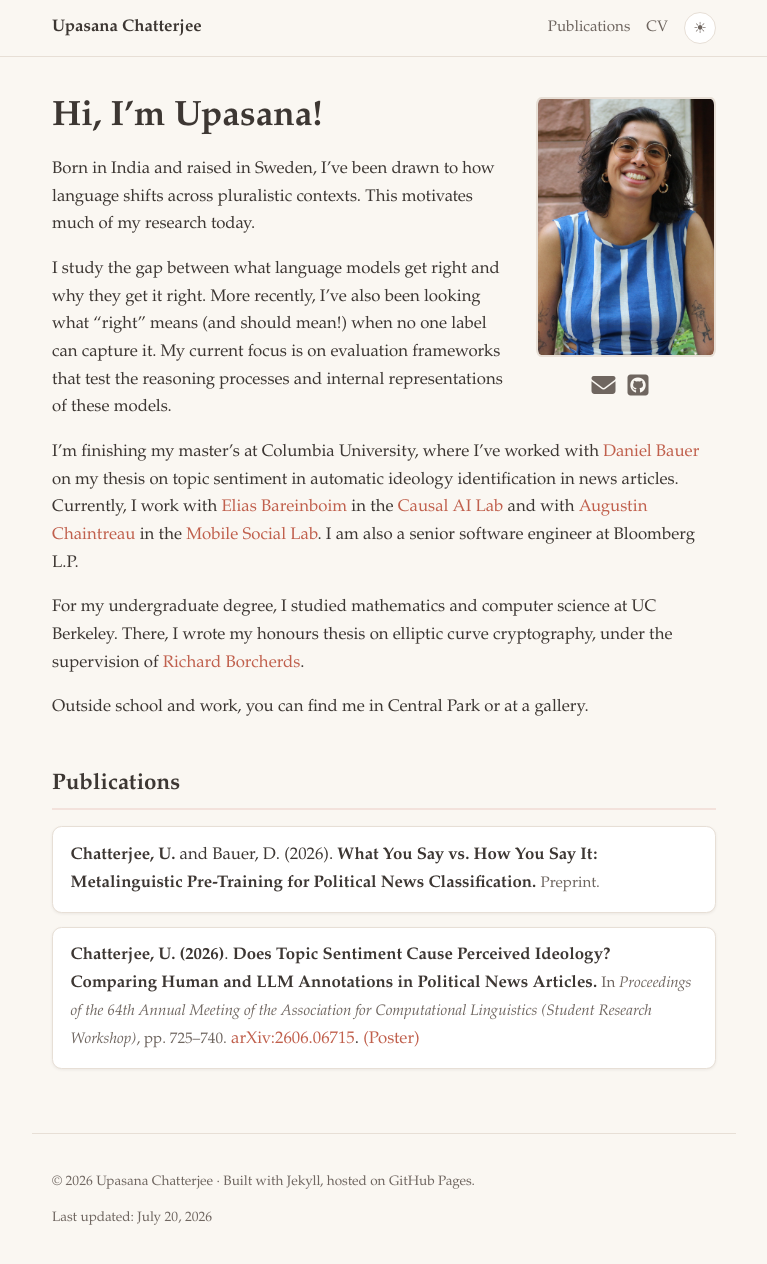
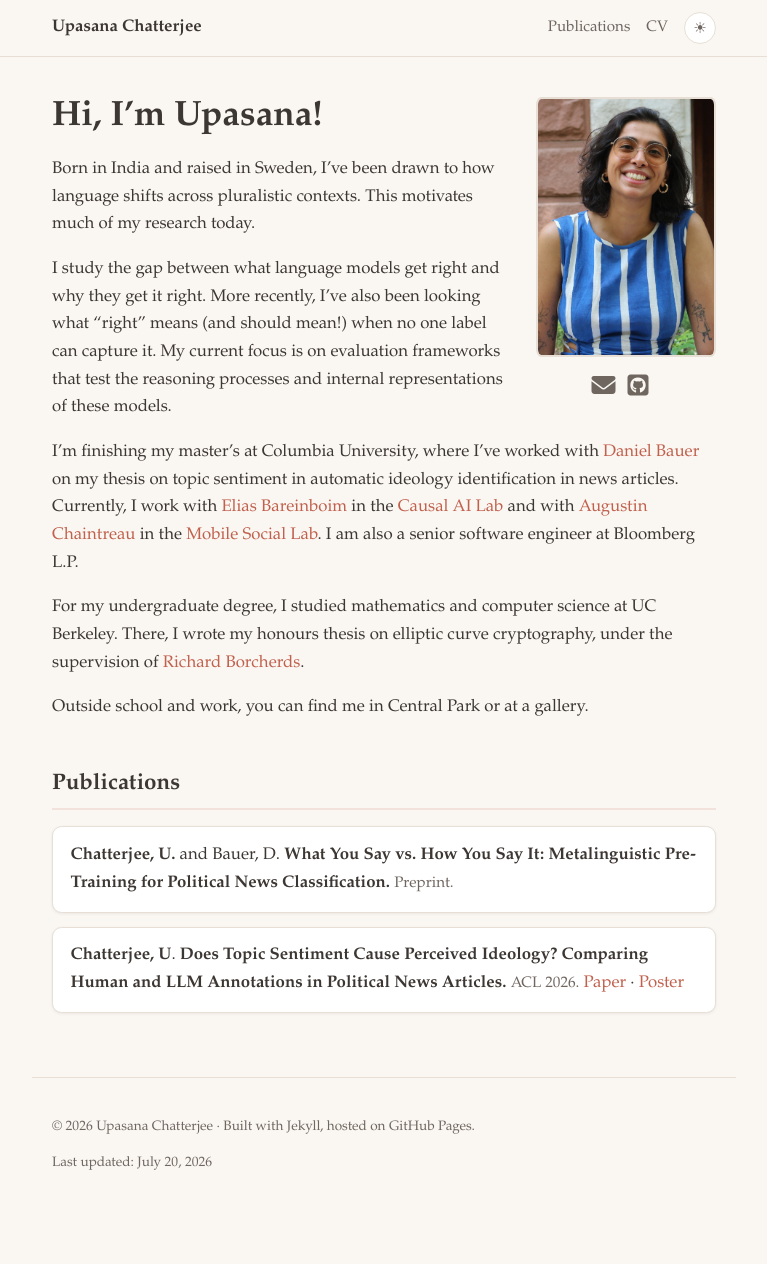
Before and after one commit to upasanachatterjee/upasanachatterjee.github.io, a Jekyll site: the page built from index.md, in a window 1280 px wide and 1283 px high. Shown: the top 1264 px of the window, without its empty margins (256-1023 px from the left). Built offline with Jekyll 4.4.1, drawn with Linux system fonts in a browser that asks for light colours; nearby versions of some CDN libraries.

Commit message:
restructure publications

```diff
--- a/index.md
+++ b/index.md
@@ -28,15 +28,9 @@ Outside school and work, you can find me in Central Park or at a gallery.
 ## Publications {#publications}
 
 <div class="publication" markdown="1">
-**Chatterjee, U.** and Bauer, D. (2026). **What You Say vs. How You Say It:
-Metalinguistic Pre-Training for Political News Classification.**
-<span class="venue">Preprint.</span>
+**Chatterjee, U.** and Bauer, D. **What You Say vs. How You Say It: Metalinguistic Pre-Training for Political News Classification.** <span class="venue">Preprint.</span>
 </div>
 
 <div class="publication" markdown="1">
-**Chatterjee, U. (2026)**. **Does Topic Sentiment Cause Perceived Ideology?
-Comparing Human and LLM Annotations in Political News Articles.**
-<span class="venue">In *Proceedings of the 64th Annual Meeting of the
-Association for Computational Linguistics (Student Research Workshop)*,
-pp. 725–740.</span> [arXiv:2606.06715](https://arxiv.org/abs/2606.06715). <a href="{{ '/assets/ACL_2026_SRW-205.pdf' | relative_url }}">(Poster)</a>
+**Chatterjee, U**. **Does Topic Sentiment Cause Perceived Ideology? Comparing Human and LLM Annotations in Political News Articles.** <span class="venue">ACL 2026.</span> [Paper](https://arxiv.org/abs/2606.06715) · <a href="{{ '/assets/ACL_2026_SRW-205.pdf' | relative_url }}">Poster</a>
 </div>
```
